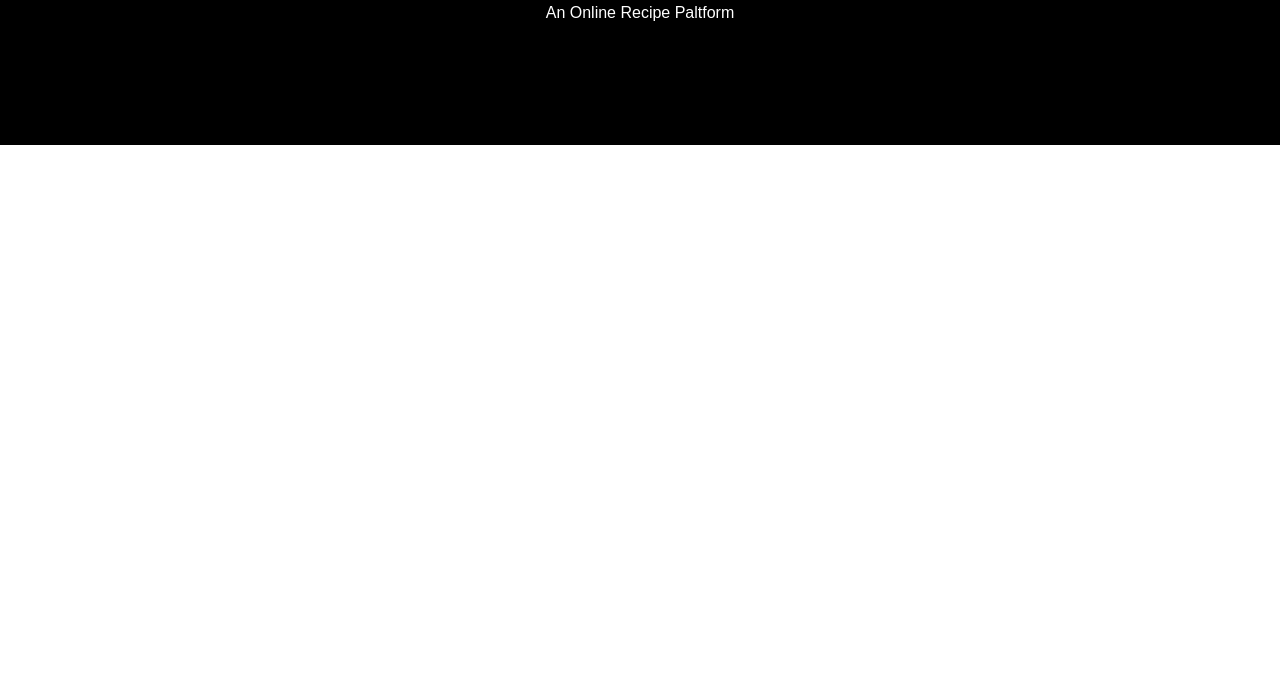
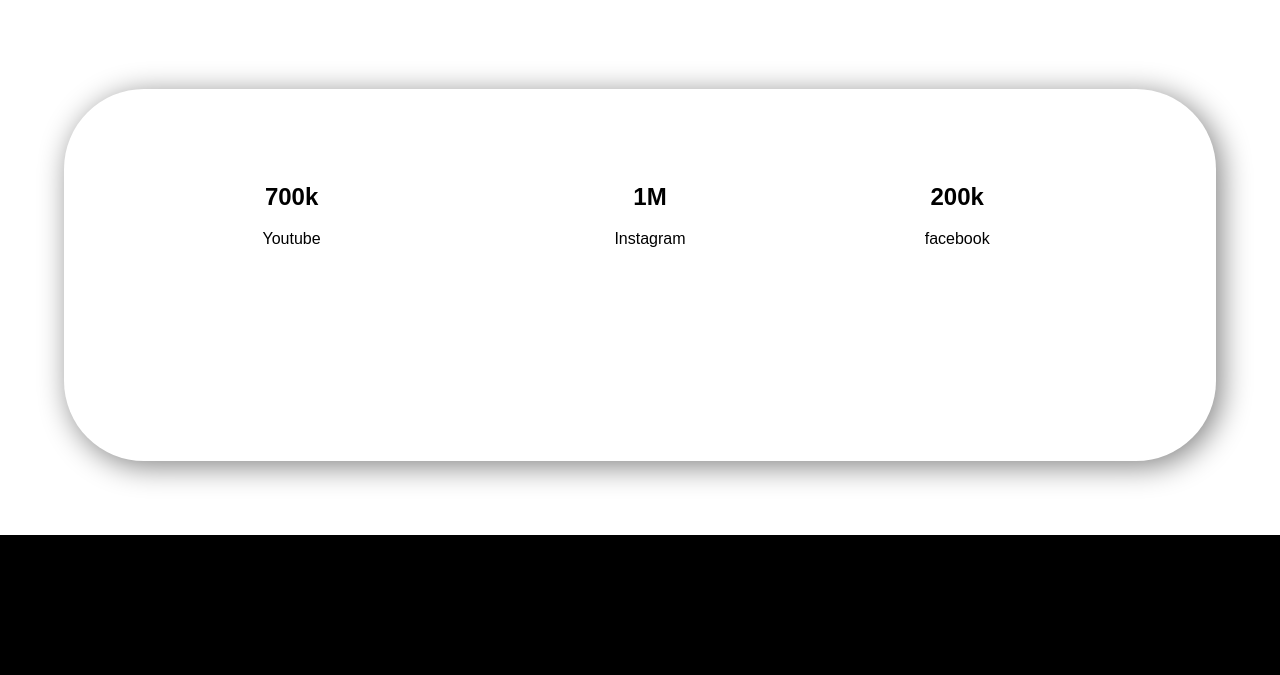
Before and after one commit to Mosihuddin/food-court, a plain HTML site: page index.html in a window 1280 px wide. Shown: the part 1992-2667 px from the top of the page. Before the commit the page ends 2137 px from the top, so only its background shows below. Drawn offline with Linux system fonts and the light colour scheme; a web font is replaced by a local one.

Commit message:
finally done

```diff
--- a/index.html
+++ b/index.html
@@ -17,9 +17,10 @@
     <section>
         <div class=" home">
             <h1><span class="color">Skip</span> The Diet</h1>
-            <h1>Just Eat Healthy Food With <span id="color">Food Court</span> </h2>
+            <h1>Just Eat and keep tuning With <span id="color">Food Court</span> </h2>
                 <p>You don't need to diet just work out</p>
-                <a class="link-button" target="_blank" href="youtube.com/">Get The Food</a>
+                <a class="link-button" target="_blank" href=https://github.com/Mosihuddin/food-court>Get
+                    The Food</a>
 
         </div>
         <div class="home"><img src="images/female/Group 8425.png" alt=""></div>
@@ -30,10 +31,11 @@
         </div>
         <div class="about">
             <h2><span class="color">About ME</span></h2>
-            <p>Lorem ipsum dolor sit amet consectetur adipisicing elit. Nulla architecto aspernatur numquam libero nam
-                qui ex, quas nesciunt saepe minima voluptates blanditiis sunt repellendus quae labore deserunt iure
-                minus ipsa!</p>
-            <a class="link-button" target="_blank" href="youtube.com/">Get The Food</a>
+            <p>I try to provide good food to the my valuable customer.I maintain the hygine and ensure the authentic
+                test in the food.</p>
+            <a class="link-button" target="_blank" href=https://github.com/Mosihuddin/food-court>Contact
+                Me
+            </a>
         </div>
     </section>
 
@@ -68,11 +70,27 @@
         </div>
 
     </section>
+    <section>
+        <div class="social">
+            <div class="social1">
+                <h2>700k</h2>
+                <p>Youtube</p>
+            </div>
+            <div class="social2">
+                <h2>1M</h2>
+                <p>Instagram</p>
+            </div>
+            <div class="social3">
+                <h2>200k</h2>
+                <p>facebook</p>
+            </div>
+        </div>
+    </section>
 
     <div>
         <footer>
             <h3><span class="color">Food</span> Court</h3>
-            <p>An Online Recipe Paltform
+            <p>© An Online Recipe Paltform
 
             </p>
         </footer>
--- a/style.css
+++ b/style.css
@@ -33,6 +33,7 @@
     padding: 10px 40px;
     color:white;
     font-weight: 400;
+    margin-bottom: 50px;
 }
 .about{
     width: 50%;
@@ -90,7 +91,44 @@
     text-align: center;
 }
 
+.social{
+    display: flex;
 
+    width: 100%;
+    padding-top: 5%;
+    box-shadow: 5px 5px 30px gray;
+    border-radius: 80px;
+    padding-right: 5%;
+    padding-left: 5%;
+    margin-top: 5%;
+    margin-bottom: 5%;
+    margin-left: 5%;
+    margin-right: 5%;
+    padding-bottom: 5%;
+}
+.social1{
+    width: 80%;
+    margin-left: 5%;
+    margin-right: 5%;
+    padding-left: 20px;
+    padding-top: 10px;
+    padding-bottom: 50%;
+
+}
+.social2{
+    width: 80%;
+    margin-left: 10%;
+    margin-right: 10;
+    padding-left: 20px;
+    padding-top: 10px;
+}
+.social3{
+    width: 80%;
+    margin-left: 10%;
+    margin-right: 10%;
+    padding-left: 20px;
+    padding-top: 10px;
+}
 footer{
 
   left: 0;
@@ -101,5 +139,5 @@
   color: white;
   text-align: center;
   margin-top: 10px;
-  padding-top: 10px;
+  padding-top: 10%;
 }
```
